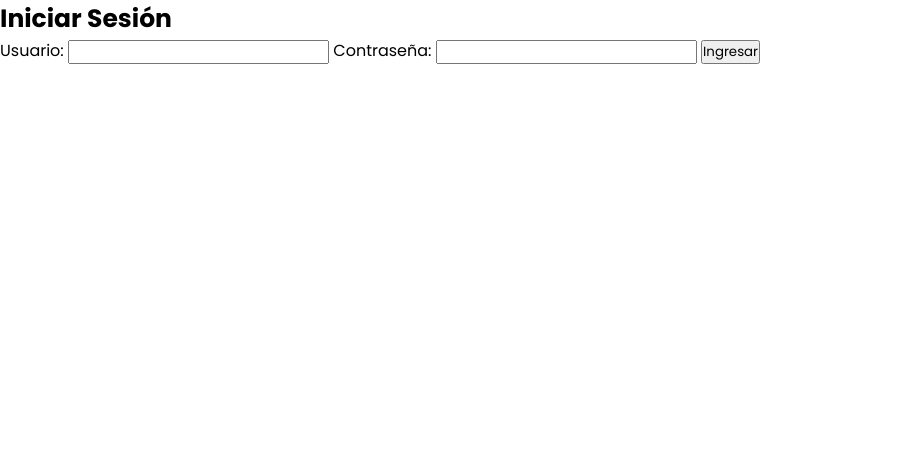
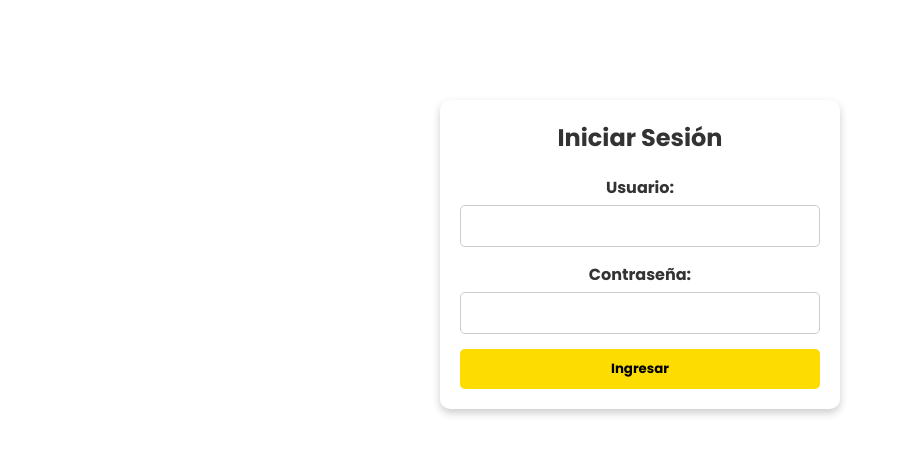
Before and after one commit to AxelTorres172/Proyecto-Iga-Snack, a plain HTML site: page login.html in a window 1280 px wide. Shown: the whole page, without its empty margins (0-905 px from the left). Drawn offline with Linux system fonts and the light colour scheme.

Commit message:
Update style.css
se agregarion los estilos para loging

```diff
--- a/style.css
+++ b/style.css
@@ -131,3 +131,49 @@ footer {
 p{
     color: white;
 }
+
+        /* login.html */
+.login-container {
+    max-width: 400px;
+    margin: 100px auto;
+    padding: 20px;
+    background-color: #fff;
+    border-radius: 10px;
+    box-shadow: 0 4px 8px rgba(0, 0, 0, 0.2);
+    text-align: center;
+}
+
+.login-container h1 {
+    font-size: 24px;
+    margin-bottom: 20px;
+    color: #333;
+}
+
+.login-container label {
+    display: block;
+    margin-bottom: 5px;
+    font-weight: bold;
+    color: #333;
+}
+
+.login-container input {
+    width: 100%;
+    padding: 10px;
+    margin-bottom: 15px;
+    border: 1px solid #ccc;
+    border-radius: 5px;
+}
+
+.login-container button {
+    width: 100%;
+    padding: 10px;
+    background-color: #FDDC01;
+    border: none;
+    border-radius: 5px;
+    font-weight: bold;
+    cursor: pointer;
+}
+
+.login-container button:hover {
+    background-color: #e6c700;
+}
```
